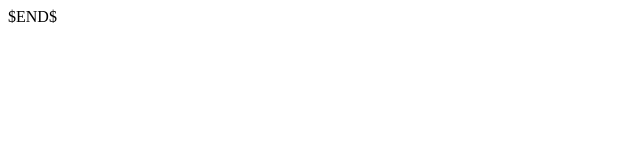
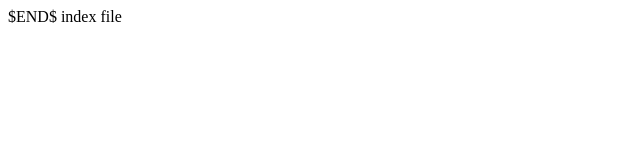
Before and after one commit to prakharkeshari/GIT-COMPLETE, a plain HTML site: page Index.html in a window 1280 px wide. Shown: the full height of the page, 0-640 px from the left. Drawn offline with Linux system fonts and the light colour scheme.

Commit message:
inital change

```diff
--- a/Index.html
+++ b/Index.html
@@ -6,5 +6,6 @@
 </head>
 <body>
 $END$
+index file
 </body>
 </html>
```
